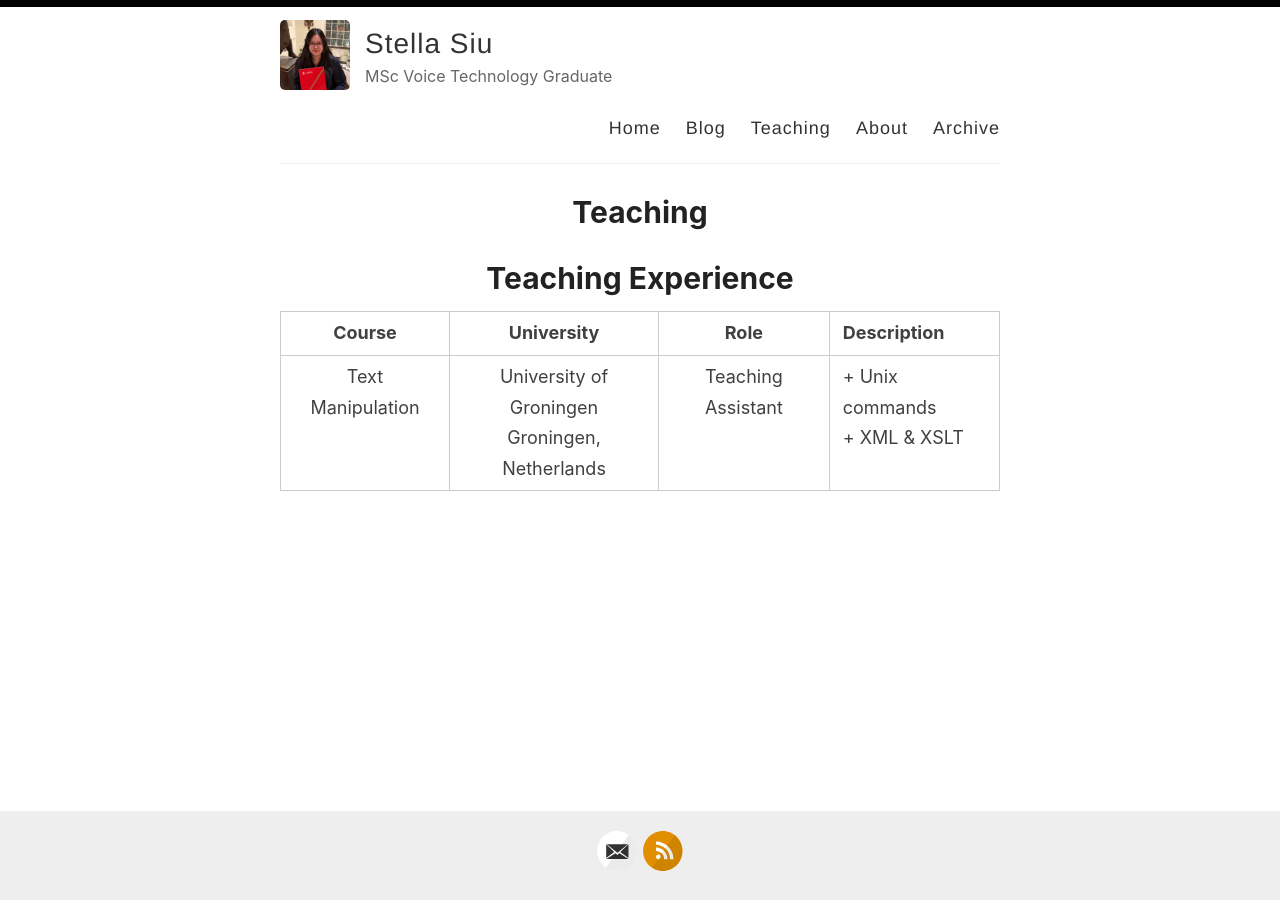
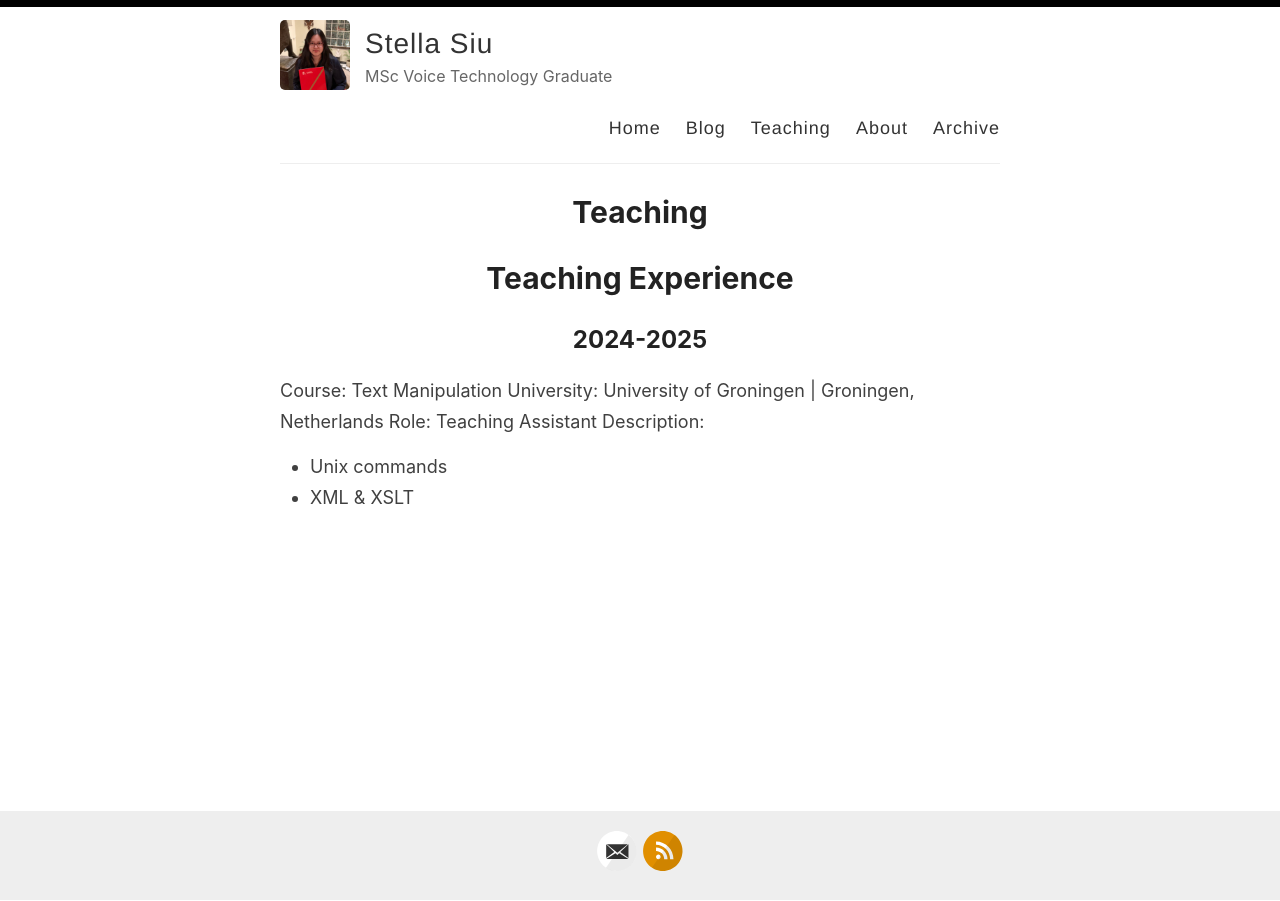
Before and after one commit to stellasiu/stellasiu.github.io, a Jekyll site: the page built from _pages/teaching.md, in a window 1280 px wide. Built offline with Jekyll 4.4.1, drawn with Linux system fonts in a browser that asks for light colours.

Commit message:
Update teaching.md

```diff
--- a/_pages/teaching.md
+++ b/_pages/teaching.md
@@ -6,6 +6,11 @@ permalink: /teaching/
 
 # Teaching Experience
 
-| Course                 | University                    |  Role              | Description           |
-| :--------------------: |:-----------------------------:| :-----------------:|
-| Text Manipulation      | University of Groningen<br/>Groningen, Netherlands         | Teaching Assistant | + Unix commands<br/>+ XML & XSLT
+## 2024-2025
+
+Course: Text Manipulation
+University: University of Groningen \| Groningen, Netherlands
+Role: Teaching Assistant
+Description:
++ Unix commands
++ XML & XSLT
```
